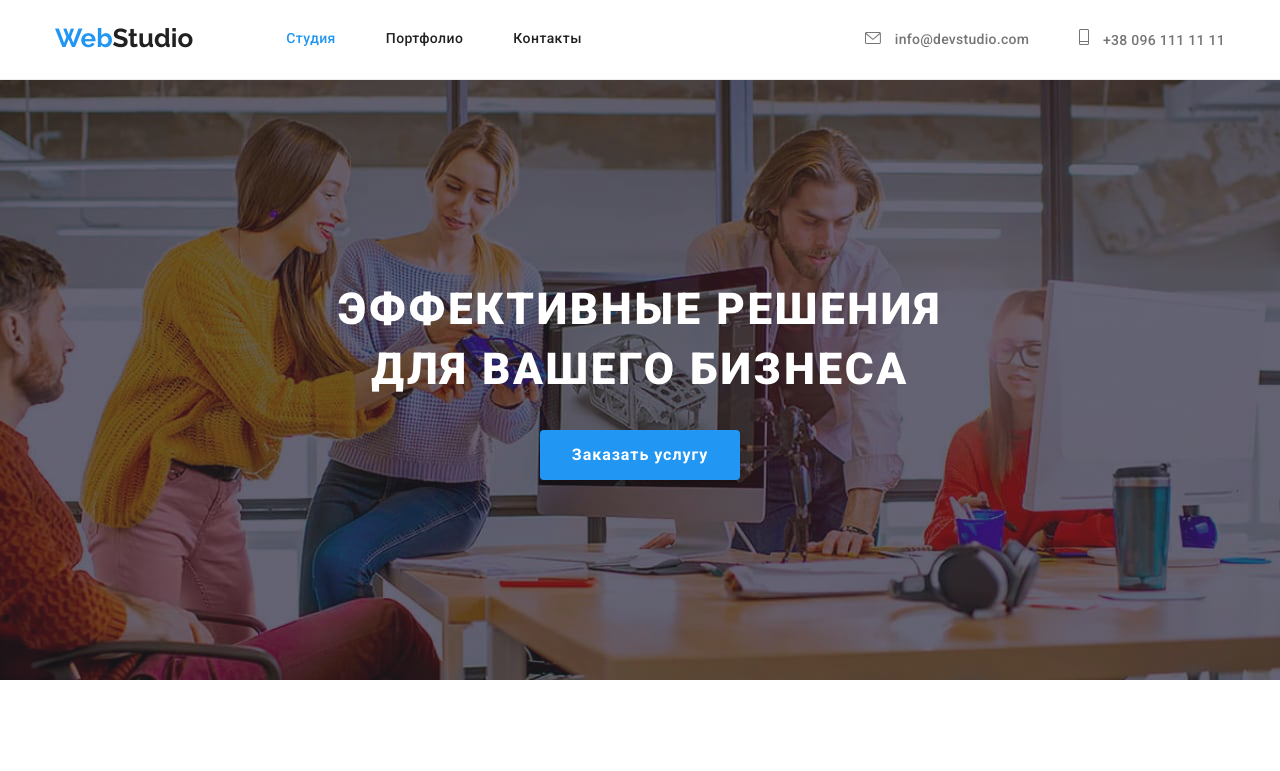
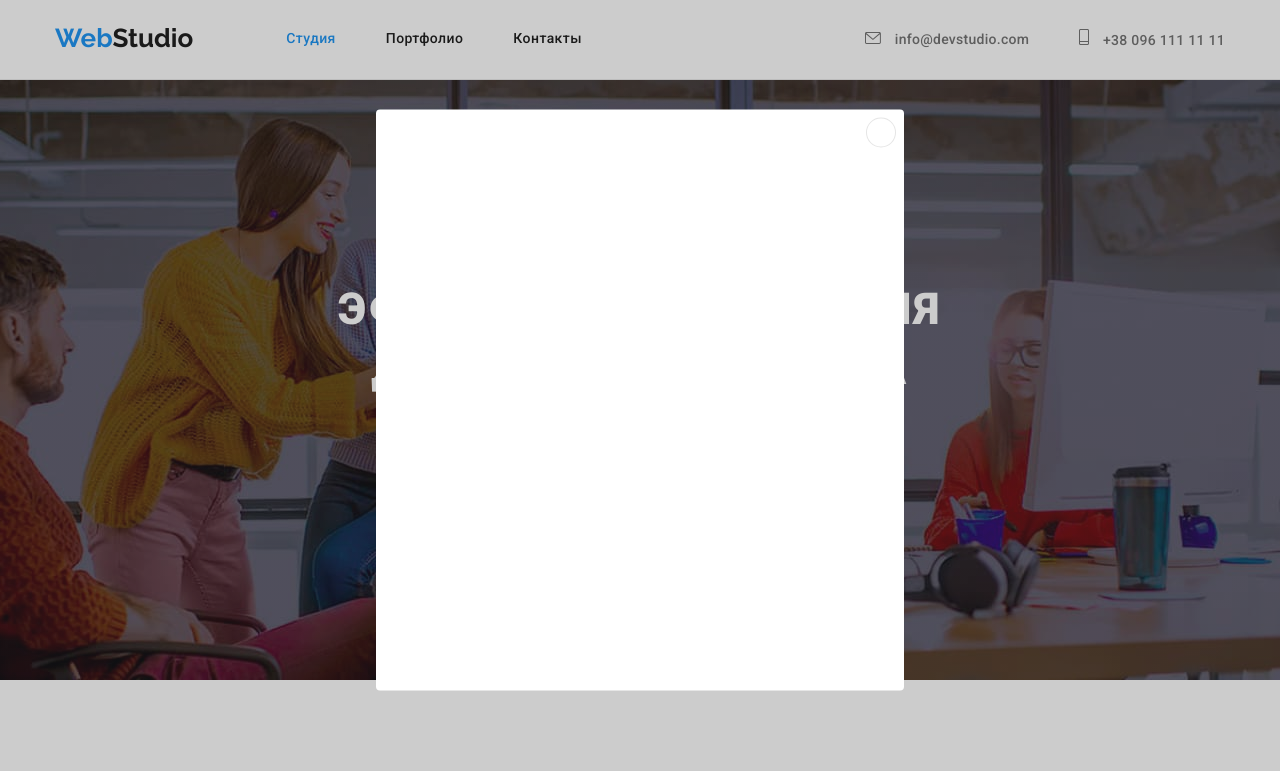
Before and after one commit to EehorV/goit-markup-hw-05, a plain HTML site: page index.html in a window 1280 px wide. Both pictures are taken after a click on the button "Заказать услугу". Shown: the top 771 px of the page. Drawn offline with nearby package versions, Linux system fonts and the light colour scheme.

Commit message:
modal markup + icon-svg

```diff
--- a/css/styles.css
+++ b/css/styles.css
@@ -524,3 +524,54 @@ address {
   color: var(--footer-contacts-color);
   font-weight: 400;
 }
+/*---------MODAL WINDOW*/
+.backdrop {
+  position: fixed;
+  top: 0;
+  left: 0;
+  width: 100vw;
+  height: 100vh;
+  z-index: 1;
+  margin-left: auto;
+  margin-right: auto;
+  background-color: rgba(0, 0, 0, 0.2);
+}
+/* прячет модальное окно */
+.backdrop.is-hidden {
+  pointer-events: none;
+  opacity: 0;
+  visibility: hidden;
+}
+.backdrop {
+  opacity: 1;
+  transition: opacity 250ms cubic-bezier(0.4, 0, 0.2, 1),
+    visibility 250ms cubic-bezier(0.4, 0, 0.2, 1);
+}
+.backdrop.is-hidden .modal {
+  transform: translate(-50%, -50%) scale(1.5);
+}
+.modal {
+  position: absolute;
+  top: 50%;
+  left: 50%;
+  width: 528px;
+  min-height: 581px;
+  background-color: #ffffff;
+  border-radius: 4px;
+  transform: translate(-50%, -50%) scale(1);
+  transition: transform 250ms cubic-bezier(0.4, 0, 0.2, 1);
+}
+.modal-button {
+  position: absolute;
+  right: 8px;
+  top: 8px;
+  width: 30px;
+  height: 30px;
+  padding: 5px;
+  background-color: #ffffff;
+  border-radius: 50%;
+  border: 1px solid rgba(0, 0, 0, 0.1);
+}
+.modal-icon {
+  color: #000000;
+}
--- a/index.html
+++ b/index.html
@@ -65,7 +65,9 @@
             Эффективные решения<br />
             для вашего бизнеса
           </h1>
-          <button class="hero-button" type="button">Заказать услугу</button>
+          <button class="hero-button" type="button" data-modal-open>
+            Заказать услугу
+          </button>
         </div>
       </section>
 
@@ -567,5 +569,15 @@
         </div>
       </div>
     </footer>
+    <div class="backdrop is-hidden" data-modal>
+      <div class="modal">
+        <button class="modal-button" type="button" data-modal-close>
+          <svg class="modal-icon" width="18" height="18">
+            <use href="./images/icons.svg#icon-close-icon"></use>
+          </svg>
+        </button>
+      </div>
+    </div>
+    <script src="./js/modal.js"></script>
   </body>
 </html>
--- /dev/null
+++ b/js/modal.js
@@ -0,0 +1,14 @@
+(() => {
+  const refs = {
+    openModalBtn: document.querySelector('[data-modal-open]'),
+    closeModalBtn: document.querySelector('[data-modal-close]'),
+    modal: document.querySelector('[data-modal]'),
+  };
+
+  refs.openModalBtn.addEventListener('click', toggleModal);
+  refs.closeModalBtn.addEventListener('click', toggleModal);
+
+  function toggleModal() {
+    refs.modal.classList.toggle('is-hidden');
+  }
+})();
```
